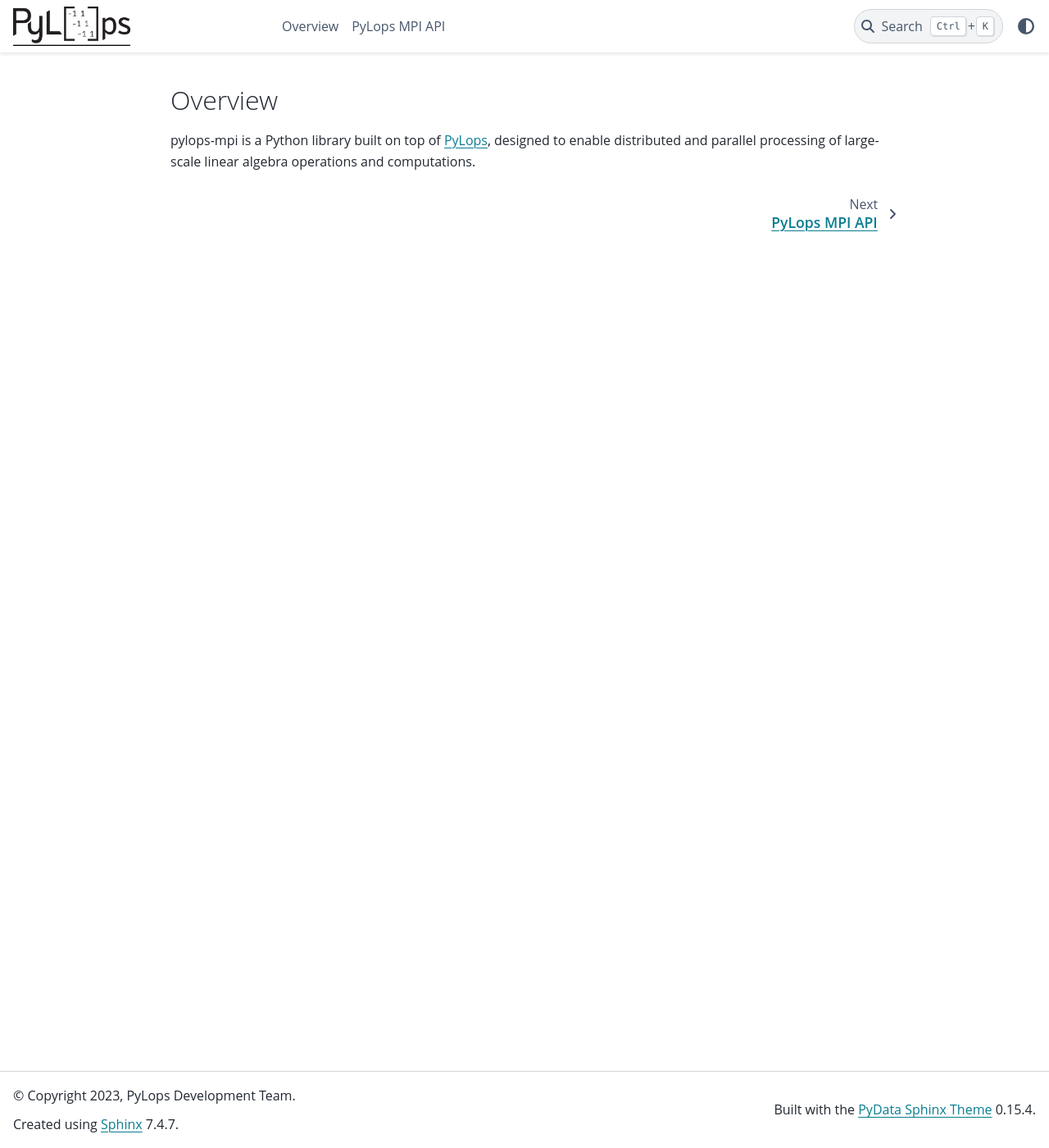
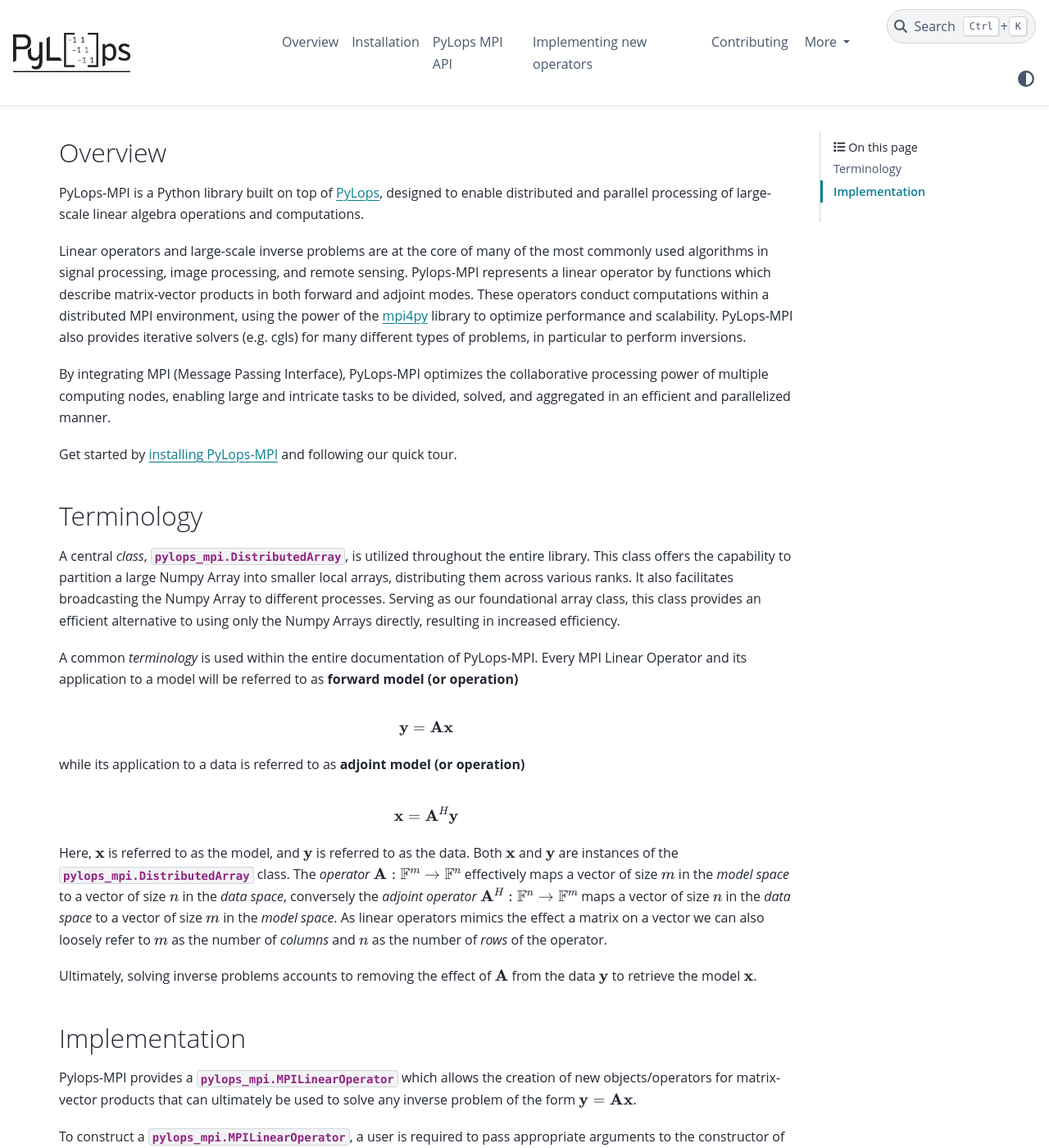
Before and after one commit to PyLops/pylops-mpi, a Sphinx documentation site: the page built from docs/source/index.rst, in a window 1280 px wide and 1400 px high. Shown: the whole window at 82% size. Built offline with Sphinx 7.4.7 and the PyData theme 0.15.4, drawn with Linux system fonts in a browser that asks for light colours; pages that are not in the unit, such as notebooks, are missing from menus; comment, search, counter and statistics services are not loaded; some of the changed text lies outside the part shown.

Commit message:
Added Documentation (#64)
* Added docs

* Added base_comm to adding.rst

```diff
--- a/docs/source/index.rst
+++ b/docs/source/index.rst
@@ -1,7 +1,68 @@
 Overview
 ========
-pylops-mpi is a Python library built on top of `PyLops <https://pylops.readthedocs.io/en/stable/>`_, designed to enable distributed and parallel processing of
-large-scale linear algebra operations and computations.
+PyLops-MPI is a Python library built on top of `PyLops <https://pylops.readthedocs.io/en/stable/>`_, designed to enable distributed and
+parallel processing of large-scale linear algebra operations and computations.
+
+Linear operators and large-scale inverse problems are at the core of many of the most commonly used algorithms in signal
+processing, image processing, and remote sensing.
+Pylops-MPI represents a linear operator by functions which describe matrix-vector products in
+both forward and adjoint modes. These operators conduct computations within a distributed MPI environment,
+using the power of the `mpi4py <https://mpi4py.readthedocs.io/en/stable/>`_ library to optimize performance and scalability.
+PyLops-MPI also provides iterative solvers (e.g. cgls) for many different types of problems, in particular to perform inversions.
+
+By integrating MPI (Message Passing Interface), PyLops-MPI optimizes the collaborative processing power of multiple
+computing nodes, enabling large and intricate tasks to be divided, solved, and aggregated in an efficient and
+parallelized manner.
+
+Get started by :ref:`installing PyLops-MPI <Installation>` and following our quick tour.
+
+Terminology
+-----------
+A central *class*, :py:class:`pylops_mpi.DistributedArray`, is utilized throughout the entire library. This class offers the capability
+to partition a large Numpy Array into smaller local arrays, distributing them across various ranks. It also facilitates broadcasting
+the Numpy Array to different processes. Serving as our foundational array class, this class provides an efficient alternative to
+using only the Numpy Arrays directly, resulting in increased efficiency.
+
+A common *terminology* is used within the entire documentation of PyLops-MPI. Every MPI Linear Operator and its application to
+a model will be referred to as **forward model (or operation)**
+
+.. math::
+    \mathbf{y} =  \mathbf{A} \mathbf{x}
+
+while its application to a data is referred to as **adjoint model (or operation)**
+
+.. math::
+    \mathbf{x} = \mathbf{A}^H \mathbf{y}
+
+Here, :math:`\mathbf{x}` is referred to as the model, and :math:`\mathbf{y}` is referred to as the data.
+Both :math:`\mathbf{x}` and :math:`\mathbf{y}` are instances of the :py:class:`pylops_mpi.DistributedArray` class.
+The *operator* :math:`\mathbf{A}:\mathbb{F}^m \to \mathbb{F}^n` effectively maps a
+vector of size :math:`m` in the *model space* to a vector of size :math:`n`
+in the *data space*, conversely the *adjoint operator*
+:math:`\mathbf{A}^H:\mathbb{F}^n \to \mathbb{F}^m` maps a
+vector of size :math:`n` in the *data space* to a vector of size :math:`m`
+in the *model space*. As linear operators mimics the effect a matrix on a vector
+we can also loosely refer to :math:`m` as the number of *columns* and :math:`n` as the
+number of *rows* of the operator.
+
+Ultimately, solving inverse problems accounts to removing the effect of
+:math:`\mathbf{A}` from the data :math:`\mathbf{y}` to retrieve the model :math:`\mathbf{x}`.
+
+Implementation
+--------------
+Pylops-MPI provides a :py:class:`pylops_mpi.MPILinearOperator` which allows the creation of new objects/operators
+for matrix-vector products that can ultimately be used to solve any inverse problem of the form
+:math:`\mathbf{y}=\mathbf{A}\mathbf{x}`.
+
+To construct a :py:class:`pylops_mpi.MPILinearOperator`, a user is required to pass appropriate arguments
+to the constructor of this class, or subclass it. More specifically, the method ``_matvec`` must be implemented for
+the *forward operator* and the method ``_rmatvec`` may be implemented to apply the *Hermitian adjoint*.
+The attributes/properties ``dtype`` (may be None) and ``shape`` (pair of integers) must be provided during
+``__init__`` of this class.
+
+Any MPI linear operator developed within the PyLops-MPI library follows this philosophy. As explained more in detail in
+:ref:`addingoperator` section, an MPI Linear Operator is created by subclassing the :py:class:`pylops_mpi.MPILinearOperator`
+class and implementing the ``_matvec`` and ``_rmatvec``.
 
 .. toctree::
     :maxdepth: 1
@@ -9,6 +70,7 @@
     :caption: Getting Started
 
     self
+    installation.rst
 
 .. toctree::
    :maxdepth: 2
@@ -24,3 +86,12 @@
 
    gallery/index.rst
    tutorials/index.rst
+
+.. toctree::
+   :maxdepth: 1
+   :hidden:
+   :caption: Getting involved
+
+   Implementing new operators  <adding.rst>
+   Contributing <contributing.rst>
+   Credits <credits.rst>
```
Also changed, not shown: docs/source/adding.rst (added, +159 -0 lines), docs/source/contributing.rst (added, +130 -0 lines), docs/source/credits.rst (added, +9 -0 lines), docs/source/installation.rst (added, +169 -0 lines).
